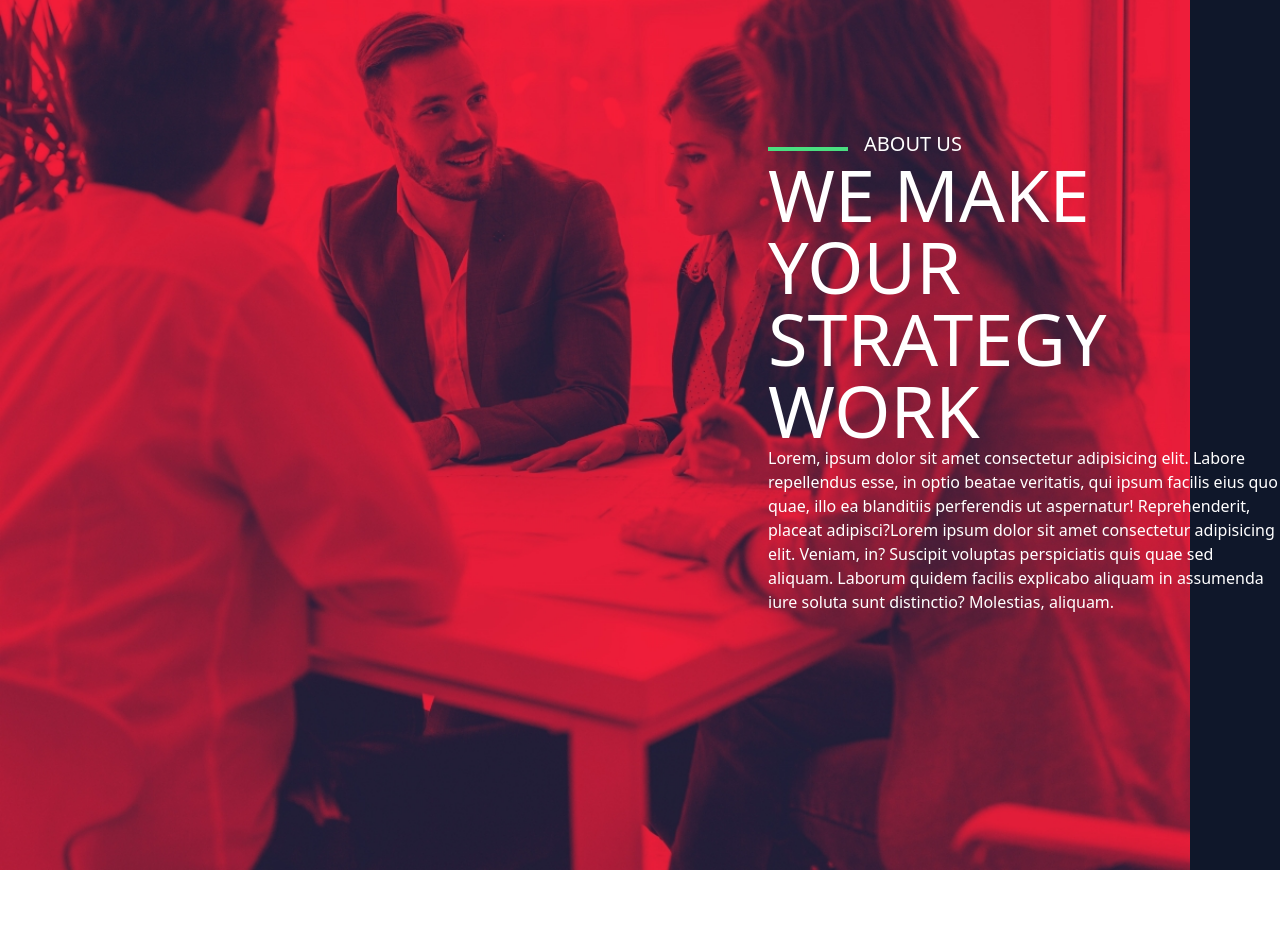
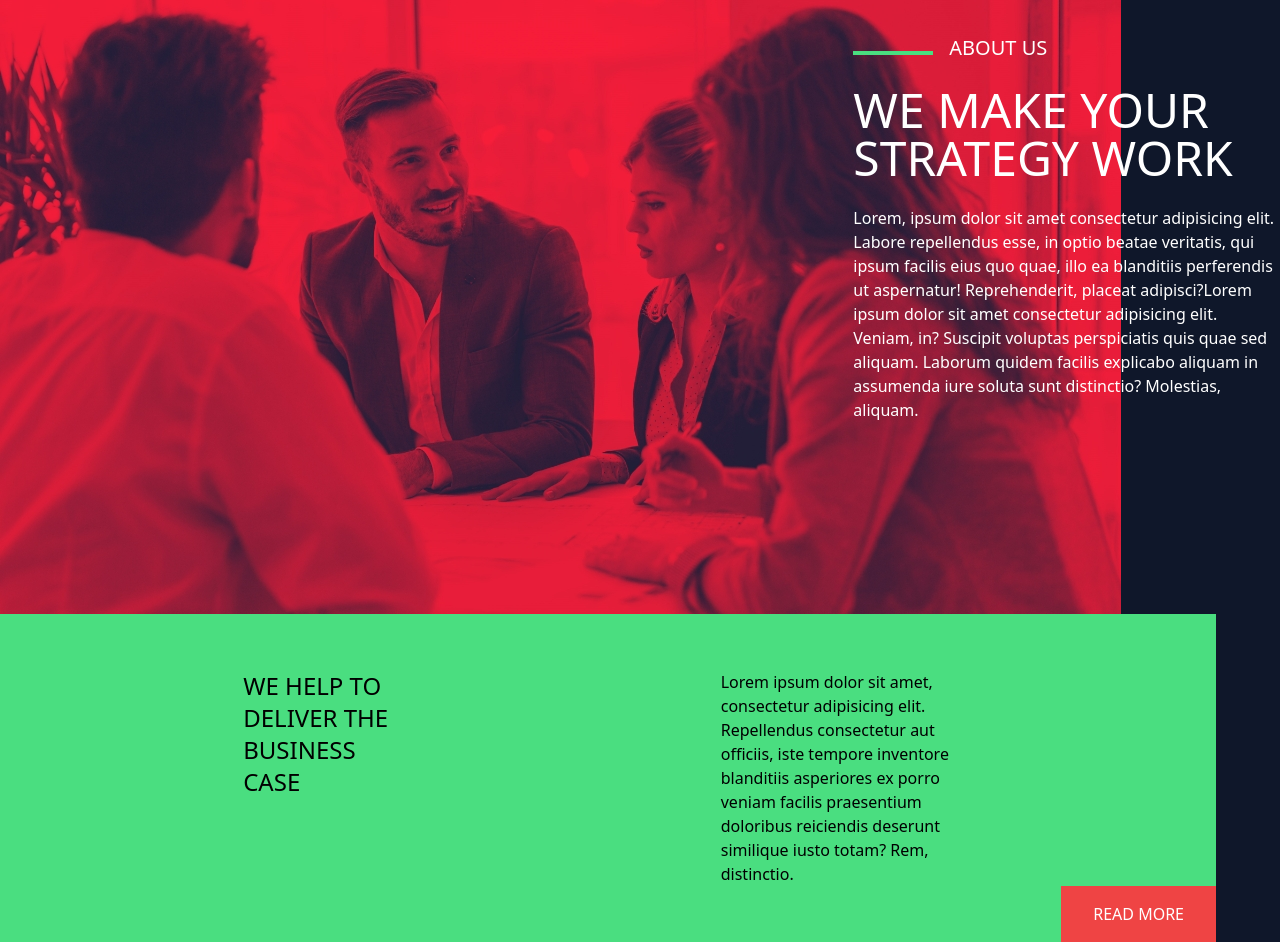
Before and after one commit to RubaCodes/proj-html-vuejs, a Vue app: page / in a window 1280 px wide. Shown: the part 2060-3002 px from the top of the page. Before the commit the page ends 2930 px from the top, so only its background shows below. Built offline with nearby package versions, Linux system fonts and the light colour scheme.

Commit message:
fix spacing strategy section

```diff
--- a/src/components/BaseStrategy.vue
+++ b/src/components/BaseStrategy.vue
@@ -1,16 +1,16 @@
 <template>
   <section
-    class="bg-slate-900 bg-strategy-pattern bg-no-repeat bg-left bg-contain"
+    class="bg-slate-900 bg-strategy-pattern bg-no-repeat bg-left"
     id="strategy"
   >
-    <div class="container mx-auto text-white pt-72 pb-64" id="hero-title">
-      <div class="w-2/5 ml-auto">
-        <div class="flex gap-4 items-baseline">
+    <div class="container mx-auto text-white py-48" id="hero-title">
+      <div class="w-1/3 ml-auto">
+        <div class="flex gap-4 items-baseline pb-6">
           <hr class="w-20 border-green-400 border-2" />
           <h3 class="text-xl uppercase">about us</h3>
         </div>
-        <h2 class="text-7xl uppercase">we make your strategy work</h2>
-        <p>
+        <h2 class="text-5xl uppercase">we make your strategy work</h2>
+        <p class="pt-6">
           Lorem, ipsum dolor sit amet consectetur adipisicing elit. Labore
           repellendus esse, in optio beatae veritatis, qui ipsum facilis eius
           quo quae, illo ea blanditiis perferendis ut aspernatur! Reprehenderit,
@@ -21,16 +21,33 @@
         </p>
       </div>
     </div>
-    <!-- <BaseButton class="mt-8" :color="'bg-green-400'" :innerText="'read more'" /> -->
+    <div class="w-[95%] mr-auto bg-green-400 py-14 relative">
+      <div class="container w-3/5 mx-auto flex gap-80">
+        <h3 class="text-2xl uppercase w-3/12">
+          we help to deliver the business case
+        </h3>
+        <p class="w-2/5">
+          Lorem ipsum dolor sit amet, consectetur adipisicing elit. Repellendus
+          consectetur aut officiis, iste tempore inventore blanditiis asperiores
+          ex porro veniam facilis praesentium doloribus reiciendis deserunt
+          similique iusto totam? Rem, distinctio.
+        </p>
+        <BaseButton
+          class="mt-8 absolute bottom-0 right-0 text-white"
+          :color="'bg-red-500'"
+          :innerText="'read more'"
+        />
+      </div>
+    </div>
   </section>
 </template>
 
 <script>
-//import BaseButton from './blocks/BaseButton.vue';
+import BaseButton from './blocks/BaseButton.vue';
 export default {
   name: 'BaseStrategy',
   components: {
-    // BaseButton,
+    BaseButton,
   },
 };
 </script>
```
